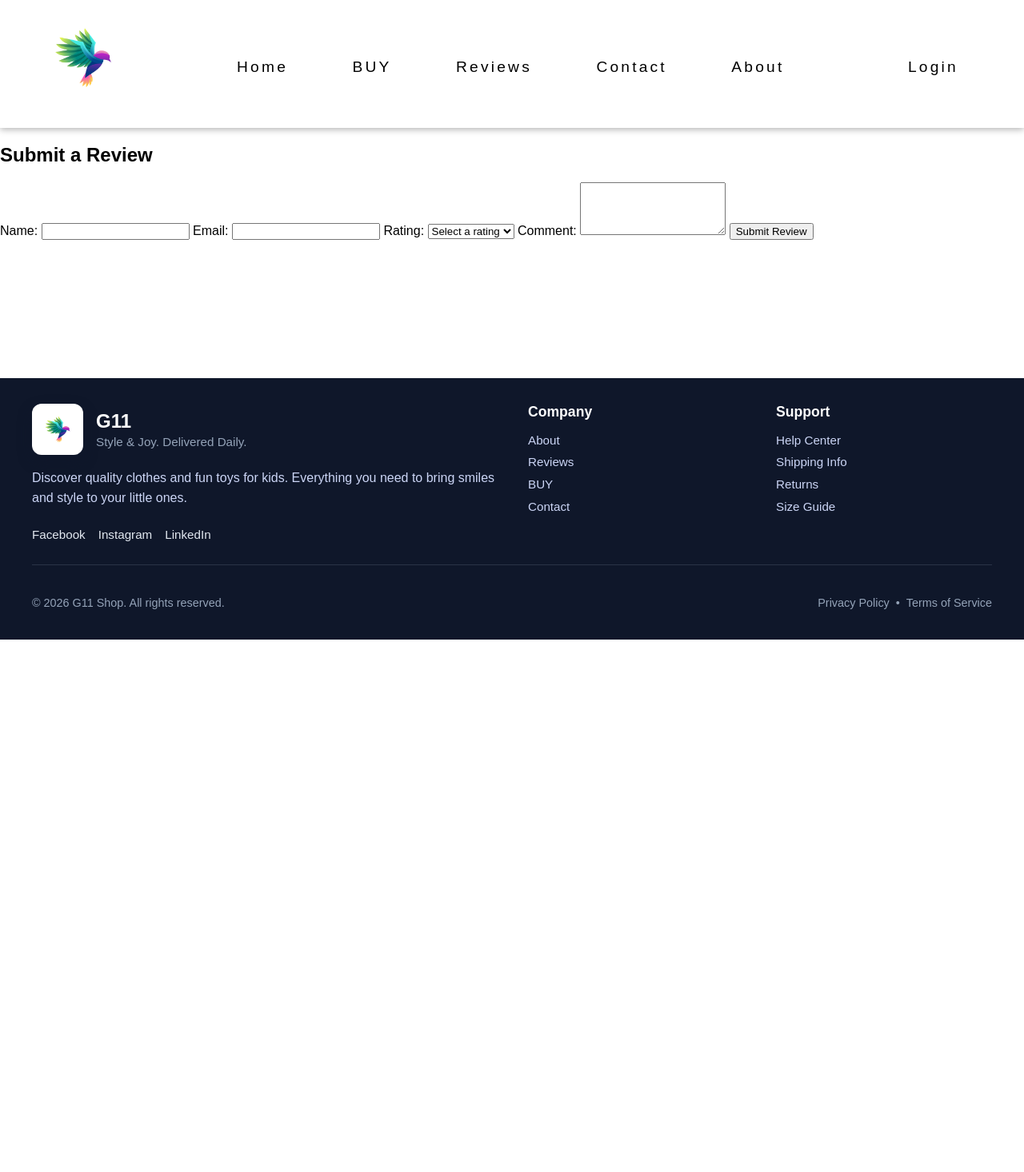
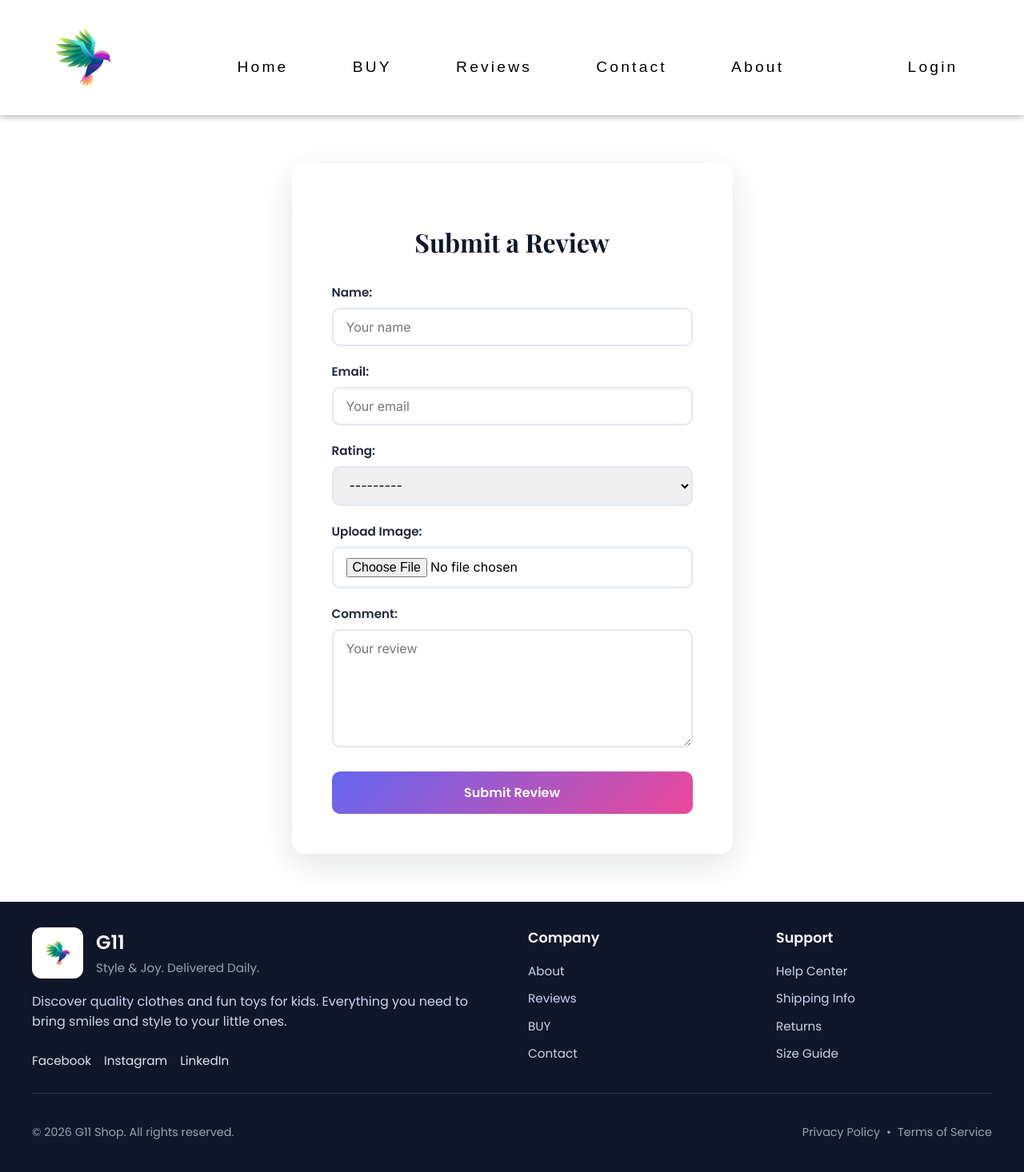
Before and after one commit to G-N-Deshan/myproject-django, a Django app: page /reviews/ in a window 1280 px wide. Shown: the whole page at 80% size. Before the commit the page ends 800 px from the top, so only its background shows below. Run offline with Django 5.2, Linux system fonts and the light colour scheme.

Commit message:
major update version in review page and other sub components

```diff
--- /dev/null
+++ b/myapp/forms.py
@@ -0,0 +1,14 @@
+from django import forms
+from .models import Review
+
+class ReviewForm(forms.ModelForm):
+    class Meta:
+        model = Review
+        fields = ['name', 'email', 'rating', 'comment', 'uploadImages']
+        widgets = {
+            'name': forms.TextInput(attrs={'class': 'form-input', 'placeholder': 'Your name'}),
+            'email': forms.EmailInput(attrs={'class': 'form-input', 'placeholder': 'Your email'}),
+            'rating': forms.Select(attrs={'class': 'form-select'}),
+            'comment': forms.Textarea(attrs={'class': 'form-textarea', 'rows': 4, 'placeholder': 'Your review'}),
+            'uploadImages': forms.FileInput(attrs={'class': 'form-file'}),
+        }
--- a/myapp/models.py
+++ b/myapp/models.py
@@ -75,4 +75,28 @@ class Cloths(models.Model):
     def __str__(self):
         return self.name
 
+
+class Review(models.Model):
+    RATING_CHOICES = [
+        (1, 'Poor'),
+        (2, 'Fair'),
+        (3, 'Good'),
+        (4, 'Very Good'),
+        (5, 'Excellent'),
+    ]
+
+    name = models.CharField(max_length=100)
+    email = models.EmailField()
+    rating = models.IntegerField(choices=RATING_CHOICES)
+    comment = models.TextField()
+    uploadImages = models.ImageField(upload_to='reviews/', blank=True, null=True)
+    created_at = models.DateTimeField(auto_now_add=True)
+    updated_at = models.DateTimeField(auto_now=True)
+
+    def __str__(self):
+        return f"{self.name} - {self.get_rating_display()}"
+
+    class Meta:
+        ordering = ['-created_at']
+
 # Create your models here.
--- a/myapp/urls.py
+++ b/myapp/urls.py
@@ -7,7 +7,7 @@ urlpatterns = [
     path('', views.index, name = 'index'),
     path('about/', views.about, name = 'about'),
     path('contact/', views.contact, name = 'contact'),
-    path('reviews/', views.reviews, name= 'reviews'),
+
     path('buy/', views.buy, name= 'buy'),
     path('shop-offers/', views.shop_offers, name= 'shop_offers'),
     path('new_arrivals/', views.new_arrivals, name= 'new_arrivals'),
@@ -19,6 +19,8 @@ urlpatterns = [
     path('kids_cloths/', views.kids_cloths, name='kids_cloths'),
     path('women_cloths/', views.women_cloths, name='women_cloths'),
     path('mens_cloths/', views.mens_cloths, name='mens_cloths'),
+    path('reviews/', views.reviews, name='reviews'),
+    path('review-success/', views.review_success, name='review_success'),
 ]
 
 if settings.DEBUG:
--- a/myapp/views.py
+++ b/myapp/views.py
@@ -1,7 +1,9 @@
 from urllib import request
-from django.shortcuts import render
+from django.contrib import messages
+from django.shortcuts import render, redirect
 from django.http import HttpResponse
-from .models import Card, Offers, NewArrivals, Cloths
+from .models import Card, Offers, NewArrivals, Cloths, Review
+from .forms import ReviewForm
 
 # Create your views here.
 
@@ -16,8 +18,6 @@ def about(request):
 def contact(request):
     return render(request, 'contact.html')
 
-def reviews(request):
-    return render(request, 'reviews.html')
 
 def buy(request):
     offers = Offers.objects.all()
@@ -85,3 +85,18 @@ def women_cloths(request):
 def mens_cloths(request):
     mens_cloths = Cloths.objects.filter(category='men')
     return render(request, 'mens_cloths.html', {'mens_cloths': mens_cloths})
+
+def reviews(request):
+    if request.method == 'POST':
+        form = ReviewForm(request.POST, request.FILES)
+        if form.is_valid():
+            form.save()
+            messages.success(request, 'Review submitted successfully!')
+            return redirect('review_success')
+    else:
+        form = ReviewForm()
+
+    return render(request, 'reviews.html', {'form': form})
+
+def review_success(request):
+    return render(request, 'review_success.html')
--- /dev/null
+++ b/static/review.css
@@ -0,0 +1,100 @@
+html {
+    scrollbar-width: none;
+    -ms-overflow-style: none;
+    overflow-x: hidden;
+}
+
+html::-webkit-scrollbar {
+    display: none;
+}
+
+.review-form {
+    max-width: 700px;
+    margin: 60px auto;
+    padding: 50px;
+    background: #ffffff;
+    border-radius: 16px;
+    box-shadow: 0 12px 40px rgba(15, 23, 42, 0.12);
+}
+
+.review-form h1 {
+    font-family: "Playfair Display", serif;
+    font-size: 2rem;
+    color: #0f172a;
+    margin-bottom: 30px;
+    text-align: center;
+}
+
+.review-form form {
+    display: grid;
+    gap: 20px;
+}
+
+.form-group {
+    display: flex;
+    flex-direction: column;
+}
+
+.review-form label {
+    font-family: "Poppins", sans-serif;
+    font-weight: 600;
+    color: #1e293b;
+    margin-bottom: 8px;
+    font-size: 0.95rem;
+}
+
+.form-input,
+.form-select,
+.form-textarea,
+.form-file {
+    padding: 12px 16px;
+    border: 2px solid #e2e8f0;
+    border-radius: 10px;
+    font-family: "Inter", sans-serif;
+    font-size: 1rem;
+    transition: border-color 0.3s ease, box-shadow 0.3s ease;
+}
+
+.form-input:focus,
+.form-select:focus,
+.form-textarea:focus,
+.form-file:focus {
+    outline: none;
+    border-color: #6366f1;
+    box-shadow: 0 0 0 3px rgba(99, 102, 241, 0.1);
+}
+
+.form-textarea {
+    resize: vertical;
+    min-height: 120px;
+}
+
+button[type="submit"] {
+    padding: 14px 28px;
+    background: linear-gradient(135deg, #6366f1, #ec4899);
+    color: #ffffff;
+    border: none;
+    border-radius: 10px;
+    font-family: "Poppins", sans-serif;
+    font-weight: 600;
+    font-size: 1rem;
+    cursor: pointer;
+    transition: transform 0.2s ease, box-shadow 0.2s ease;
+    margin-top: 10px;
+}
+
+button[type="submit"]:hover {
+    transform: translateY(-2px);
+    box-shadow: 0 10px 25px rgba(99, 102, 241, 0.3);
+}
+
+@media (max-width: 576px) {
+    .review-form {
+        padding: 30px 20px;
+        margin: 40px 20px;
+    }
+
+    .review-form h1 {
+        font-size: 1.6rem;
+    }
+}
--- a/templates/reviews.html
+++ b/templates/reviews.html
@@ -1,4 +1,70 @@
 {% load static %}
+<!DOCTYPE html>
+<html lang="en">
+<head>
+    <meta charset="UTF-8">
+    <link rel="preconnect" href="https://fonts.googleapis.com">
+    <link rel="preconnect" href="https://fonts.gstatic.com" crossorigin>
+    <link href="https://fonts.googleapis.com/css2?family=Playfair+Display:wght@700&family=Poppins:wght@400;500;600;700&family=Inter:wght@400;500;600&display=swap" rel="stylesheet">
+    <meta name="viewport" content="width=device-width, initial-scale=1.0">
+    <title>Submit Review</title>
+    <link rel="stylesheet" href="{% static 'navbar.css' %}">
+    <link rel="stylesheet" href="{% static 'footer.css' %}">
+    <link rel="stylesheet" href="{% static 'review.css' %}">
+</head>
+<body>
+    {% include 'navbar.html' %}
+
+    <section class="review-form">
+        <h1>Submit a Review</h1>
+
+        {% if messages %}
+            {% for message in messages %}
+                <div class="alert alert-success">{{ message }}</div>
+            {% endfor %}
+        {% endif %}
+
+        <form method="post" enctype="multipart/form-data">
+            {% csrf_token %}
+
+            <div class="form-group">
+                <label for="id_name">Name:</label>
+                {{ form.name }}
+            </div>
+
+            <div class="form-group">
+                <label for="id_email">Email:</label>
+                {{ form.email }}
+            </div>
+
+            <div class="form-group">
+                <label for="id_rating">Rating:</label>
+                {{ form.rating }}
+            </div>
+
+            <div class="form-group">
+                <label for="id_uploadImages">Upload Image:</label>
+                {{ form.uploadImages }}
+            </div>
+
+            <div class="form-group">
+                <label for="id_comment">Comment:</label>
+                {{ form.comment }}
+            </div>
+
+            <button type="submit">Submit Review</button>
+        </form>
+    </section>
+
+    {% include 'footer.html' %}
+</body>
+</html>
+
+
+
+
+
+<!-- {% load static %}
 <!DOCTYPE html>
 <html lang="en">
 <head>
@@ -7,6 +73,7 @@
     <title>Reviews</title>
     <link rel="stylesheet" href="{% static 'navbar.css'%}">
     <link rel="stylesheet" href="{%static 'footer.css'%}">
+    <link rel="stylesheet" href="{% static 'review.css'%}">
 </head>
 <body>
    {%include 'navbar.html'%}
@@ -33,6 +100,9 @@
                 <option value="5"> Excellent</option>
             </select>
 
+            <label for="uploadImages">Upload Images:</label>
+            <input type="file" id="uploadImages" name="uploadImages">
+
             <label for="comment">Comment:</label>
             <textarea id="comment" name="comment" rows="4" required></textarea>
 
@@ -45,3 +115,4 @@
 {%include 'footer.html'%}
 </body>
 </html>
+ -->
```
Also changed, not shown: myapp/admin.py (+7 -1 lines), static/cloths-page.css (+10 -0 lines), static/kids-cloths.css (+10 -0 lines), static/women-cloths.css (+13 -0 lines), templates/review_success.html (added, +21 -0 lines), myapp/migrations/0008_review_alter_cloths_category.py (added), static/contact.css (added), templates/contact_success.html (added).
